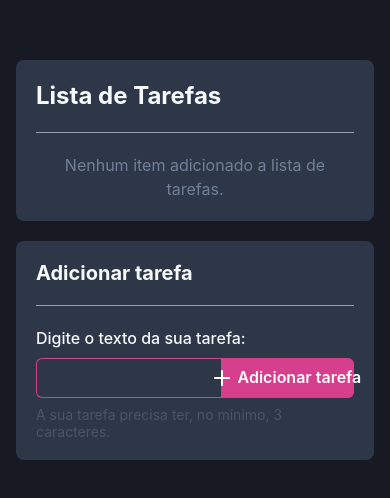
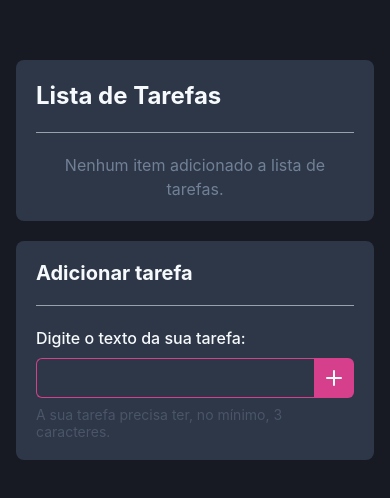
Before and after one commit to caiocezartg/duosystem-challenge, a React (Vite) app: page / in a window 390 px wide. Shown: the part 162-660 px from the top of the page. Built offline with nearby package versions, Linux system fonts and the light colour scheme.

Commit message:
style: add responsive style to components

```diff
--- a/src/components/FormAddTask/index.tsx
+++ b/src/components/FormAddTask/index.tsx
@@ -8,7 +8,9 @@ import {
   FormHelperText,
   FormLabel,
   Heading,
+  IconButton,
   Input,
+  useMediaQuery,
 } from "@chakra-ui/react";
 import { useForm } from "react-hook-form";
 import useTaskListStore from "../../store/TaskListStore";
@@ -33,6 +35,8 @@ function FormAddTask() {
   });
   const addNewTask = useTaskListStore((state) => state.addNewTask);
 
+  const [isMobile] = useMediaQuery("(max-width: 30em)");
+
   return (
     <>
       <Heading size="md">Adicionar tarefa</Heading>
@@ -45,7 +49,7 @@ function FormAddTask() {
 
           <Flex>
             <Input
-              width="80%"
+              width={["100%", "80%"]}
               borderRightRadius={0}
               borderRight="none"
               borderColor="pink.500"
@@ -53,6 +57,8 @@ function FormAddTask() {
               {...register("taskTitle")}
             />
 
+            {!isMobile ? (
+              <>
                 <Button
                   borderLeftRadius={0}
                   leftIcon={<AddIcon />}
@@ -61,6 +67,16 @@ function FormAddTask() {
                 >
                   Adicionar tarefa
                 </Button>
+              </>
+            ) : (
+              <IconButton
+                borderLeftRadius={0}
+                icon={<AddIcon />}
+                colorScheme="pink"
+                type="submit"
+                aria-label="Adicionar tarefa"
+              />
+            )}
           </Flex>
 
           {errors.taskTitle ? (
--- a/src/components/TaskItem/index.tsx
+++ b/src/components/TaskItem/index.tsx
@@ -1,5 +1,12 @@
 import { CheckIcon, DeleteIcon } from "@chakra-ui/icons";
-import { Box, Button, HStack, Text } from "@chakra-ui/react";
+import {
+  Box,
+  Button,
+  HStack,
+  IconButton,
+  Text,
+  useMediaQuery,
+} from "@chakra-ui/react";
 import useTaskListStore from "../../store/TaskListStore";
 
 type ITaskItemProps = {
@@ -14,6 +21,8 @@ function TaskItem({ id, title, createdAt, isCompleted }: ITaskItemProps) {
     state.completeTask,
     state.removeTask,
   ]);
+
+  const [isMobile] = useMediaQuery("(max-width: 30em)");
 
   return (
     <HStack
@@ -37,13 +46,15 @@ function TaskItem({ id, title, createdAt, isCompleted }: ITaskItemProps) {
         </Text>
       </Box>
 
+      {!isMobile ? (
+        <>
           <Button
             leftIcon={<CheckIcon />}
             onClick={() => completeTask(id)}
             colorScheme="green"
             isDisabled={isCompleted}
           >
-        Concluir tarefa
+            <Text>Concluir tarefa</Text>
           </Button>
 
           <Button
@@ -51,8 +62,27 @@ function TaskItem({ id, title, createdAt, isCompleted }: ITaskItemProps) {
             onClick={() => removeTask(id)}
             colorScheme="red"
           >
-        Remover tarefa
+            <Text>Remover tarefa</Text>
           </Button>
+        </>
+      ) : (
+        <>
+          <IconButton
+            icon={<CheckIcon />}
+            onClick={() => completeTask(id)}
+            colorScheme="green"
+            isDisabled={isCompleted}
+            aria-label="Concluir tarefa"
+          />
+
+          <IconButton
+            icon={<DeleteIcon />}
+            onClick={() => removeTask(id)}
+            colorScheme="red"
+            aria-label="Remover tarefa"
+          />
+        </>
+      )}
     </HStack>
   );
 }
--- a/src/styles/theme.ts
+++ b/src/styles/theme.ts
@@ -8,8 +8,8 @@ export const theme = extendTheme({
         color: "gray.50",
       },
       option: {
-        color: 'gray.700'
-      }
+        color: "gray.700",
+      },
     },
   },
 });
```
Lines whose indentation alone changed are shown as unchanged.
